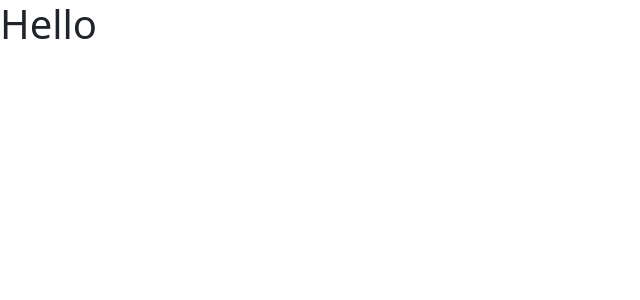
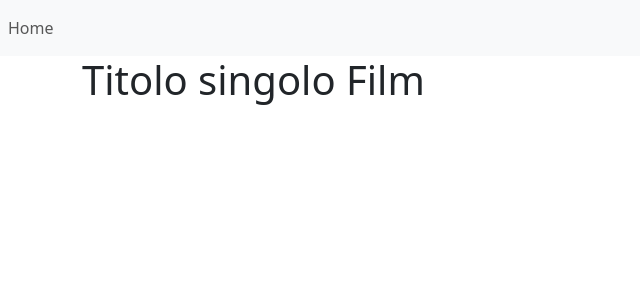
Before and after one commit to marrasluca/webapp-react, a React (Vite) app: page /movies/1 in a window 1280 px wide. Shown: the top 300 px of the page, without its empty margins (0-640 px from the left). Built offline with nearby package versions, Linux system fonts and the light colour scheme.

Commit message:
add: creazione dei componenti

```diff
--- a/src/App.jsx
+++ b/src/App.jsx
@@ -1,9 +1,32 @@
+
+import DefaultLayout from './layouts/DefaultLayout'
+import { Routes, Route, BrowserRouter } from 'react-router-dom'
+import HomePage from './pages/HomePages'
+import MoviePage from './pages/MoviePage'
+
+
 function App() {
 
 
   return (
     <>
-      <h1>Hello</h1>
+      <BrowserRouter>
+
+
+      <Routes>
+
+
+      <Route Component={ DefaultLayout }>
+      <Route path='/' Component={HomePage}/>
+      <Route path='/movies/:id' Component={MoviePage}/>
+      </Route>
+
+
+      </Routes>
+
+
+      </BrowserRouter>
+
     </>
   )
 }
--- a/src/components/Header.jsx
+++ b/src/components/Header.jsx
@@ -0,0 +1,17 @@
+import { NavLink } from "react-router-dom";
+
+export default function Header(){
+    return (
+        <header>
+            <nav className="navbar navbar-expand navbar-light bg-light">
+                <div className="nav navbar-nav">
+                    <NavLink className="nav-item nav-link" to={'/'}>
+                    Home
+                  </NavLink>
+
+                </div>
+            </nav>
+        </header>
+    );
+
+}
--- /dev/null
+++ b/src/layouts/DefaultLayout.jsx
@@ -0,0 +1,14 @@
+import Header from '../components/Header'
+import { Outlet } from 'react-router-dom'
+
+
+export default function DefaultLayout(){
+    return(
+        <>
+        <Header/>
+        <main className='container'>
+            <Outlet/>
+        </main>
+        </>
+    )
+}
--- /dev/null
+++ b/src/pages/HomePages.jsx
@@ -0,0 +1,11 @@
+export default function HomePage(){
+    return(
+       <>
+        <h1 className="text-primary">Movies</h1>
+
+        <div className="row row-cols-3">
+           {/* Rotte Film */}
+        </div>
+        </>
+    )
+}
--- /dev/null
+++ b/src/pages/MoviePage.jsx
@@ -0,0 +1,7 @@
+export default function MoviePage(){
+    return(
+            <>
+            <h1>Titolo singolo Film</h1>
+            </>
+    )
+}
```
